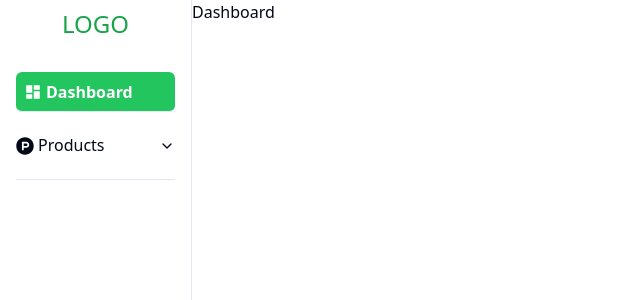
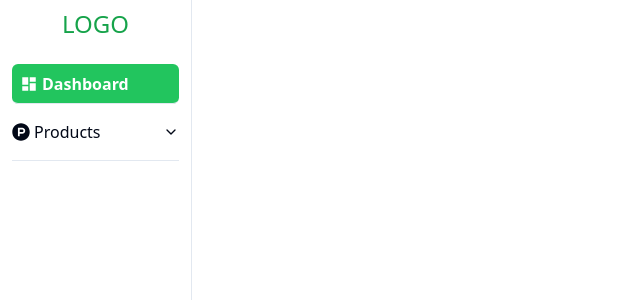
Before and after one commit to rossiKellss/GKS-admin, a React (Vite) app: page / in a window 1280 px wide. Shown: the top 300 px of the page, without its empty margins (0-640 px from the left). Built offline with nearby package versions, Linux system fonts and the light colour scheme.

Commit message:
making the redux store accessible to all components

```diff
--- a/src/App.jsx
+++ b/src/App.jsx
@@ -1,19 +1,11 @@
-import Sidebar from "./components/Sidebar";
-import { Outlet } from "react-router-dom";
+import Dashboard from "./components/Dashboard";
+
 
 function App() {
   return (
     <>
-      <section className="main flex bg-background">
-        <div className="relative sideBarWrapper w-[15%] ">
-          <Sidebar />
+    <Dashboard/>
 
-        </div>
-        <div className="contentRight w-[85%]">
-
-          <Outlet/>
-        </div>
-      </section>
     </>
   );
 }
--- /dev/null
+++ b/src/components/AuthLayout.jsx
@@ -0,0 +1,12 @@
+import { Outlet } from "react-router-dom";
+
+
+function AuthLayout() {
+  return (
+    <div>
+        <Outlet/>
+    </div>
+  )
+}
+
+export default AuthLayout
--- a/src/components/Dashboard.jsx
+++ b/src/components/Dashboard.jsx
@@ -1,8 +1,18 @@
-import React from 'react'
+import Sidebar from "../components/Sidebar";
+import { Outlet } from "react-router-dom";
 
 function Dashboard() {
   return (
-    <div>Dashboard</div>
+    <section className="main flex bg-background">
+        <div className="relative sideBarWrapper w-[15%] ">
+          <Sidebar />
+
+        </div>
+        <div className="contentRight w-[85%]">
+
+          <Outlet/>
+        </div>
+      </section>
   )
 }
 
--- /dev/null
+++ b/src/page/Login.jsx
@@ -0,0 +1,12 @@
+import React from 'react'
+
+function Login() {
+  return (
+    <div className='w-full h-full'>
+        login
+
+    </div>
+  )
+}
+
+export default Login
--- a/src/router.jsx
+++ b/src/router.jsx
@@ -2,25 +2,24 @@ import { createBrowserRouter } from "react-router-dom";
 import App from "./App";
 import Dashboard from "./components/Dashboard";
 import List from "./components/List";
-
+import Login from "./page/Login";
 import Create from "./components/Create";
 import Update from "./components/Update";
 import { store } from "./components/app/store";
 import { Provider } from "react-redux";
+import AuthLayout from "./components/AuthLayout";
+import { RouterProvider } from "react-router-dom";
 
 const router = createBrowserRouter([
   {
     path: "/",
-    element: (
-      <Provider store={store}>
-        <App />
-      </Provider>
-    ),
+    element: <App />,
     children: [
       {
-        path: "/",
+        path: "/dashboard",
         element: <Dashboard />,
       },
+
       {
         path: "/create",
         element: <Create />,
@@ -35,6 +34,24 @@ const router = createBrowserRouter([
       },
     ],
   },
+  {
+    path: "/login",
+    element: <AuthLayout />,
+    children: [
+      {
+        path: "",
+        element: <Login />,
+      },
+    ],
+  },
 ]);
 
-export default router;
+const RootProvider = () => {
+  return (
+    <Provider store={store}>
+      <RouterProvider router={router} />
+    </Provider>
+  );
+};
+export default RootProvider;
+// export default router;
```
Also changed, not shown: src/main.jsx (+6 -7 lines).
